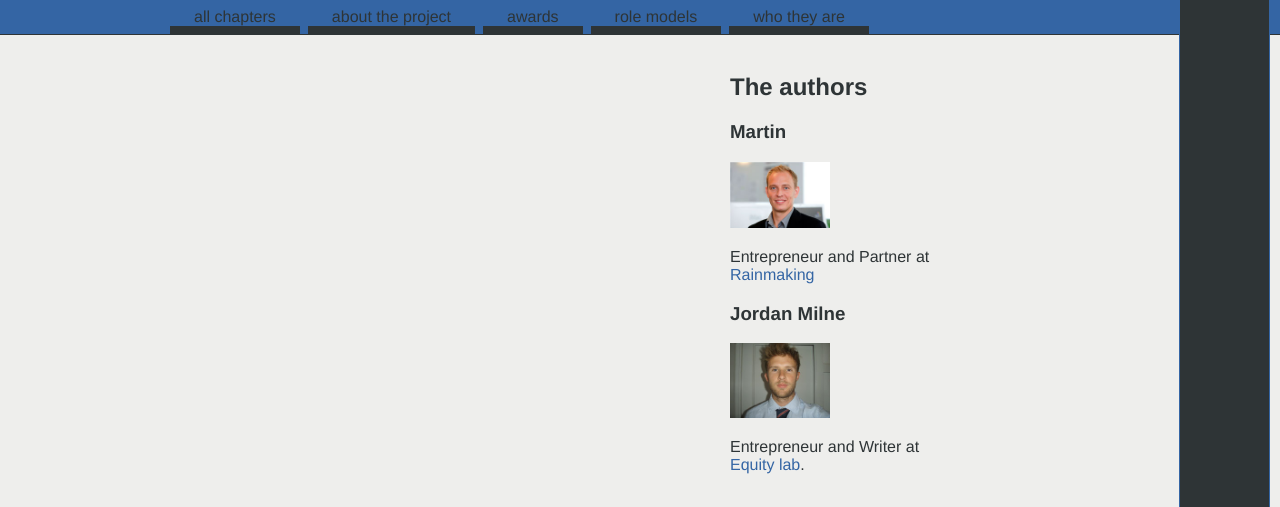
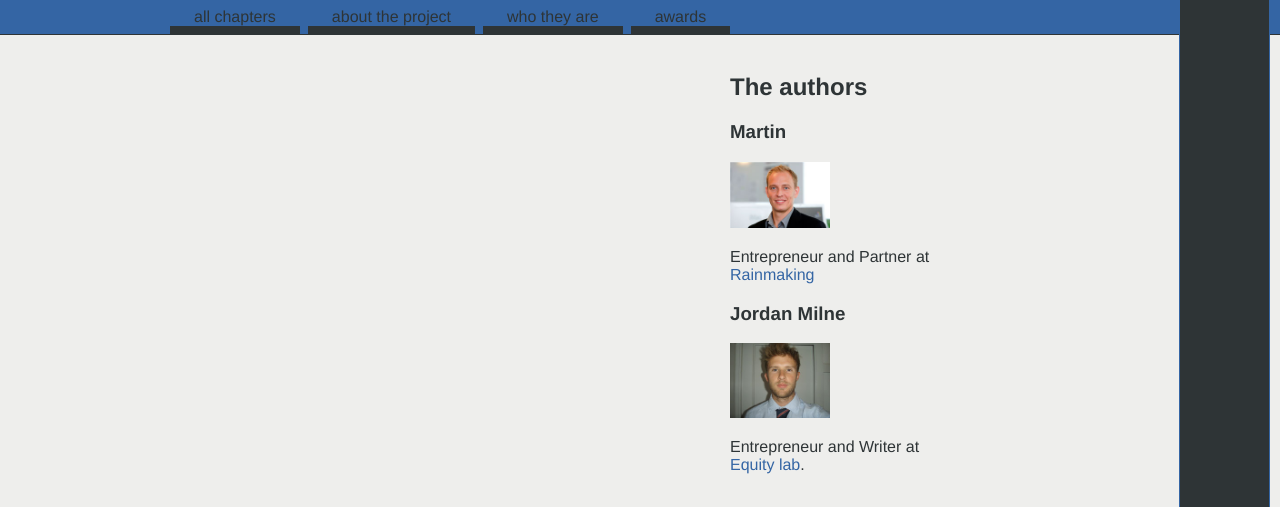
Before and after one commit to smukkejohan/cakewriter, a Django app: template templates/flatpages/default.html in a window 1280 px wide. Shown: the part 134-641 px from the top of the page. Run offline with Django 3.2, Linux system fonts and the light colour scheme; the template is opened without the code that fills it, so the values that code supplies are empty; parts of the project's set-up code (start-up, migrations or seed data) failed here and were passed over.

Commit message:
menu item rem

```diff
--- a/templates/base.html
+++ b/templates/base.html
@@ -44,9 +44,8 @@ while living a happy and balanced life
             <ul>
                 <li><a href="/book/">all chapters</a></li>
                 <li><a href="/about/">about the project</a></li>
+                <li><a href="/who/">who they are</a></li>
                 <li><a href="/awards/">awards</a></li>
-                <li><a href="/rolemodels/">role models</a></li>
-                <li><a href="/who/">who they are</a></li>
             </ul>
         </div>
     </div>
```
